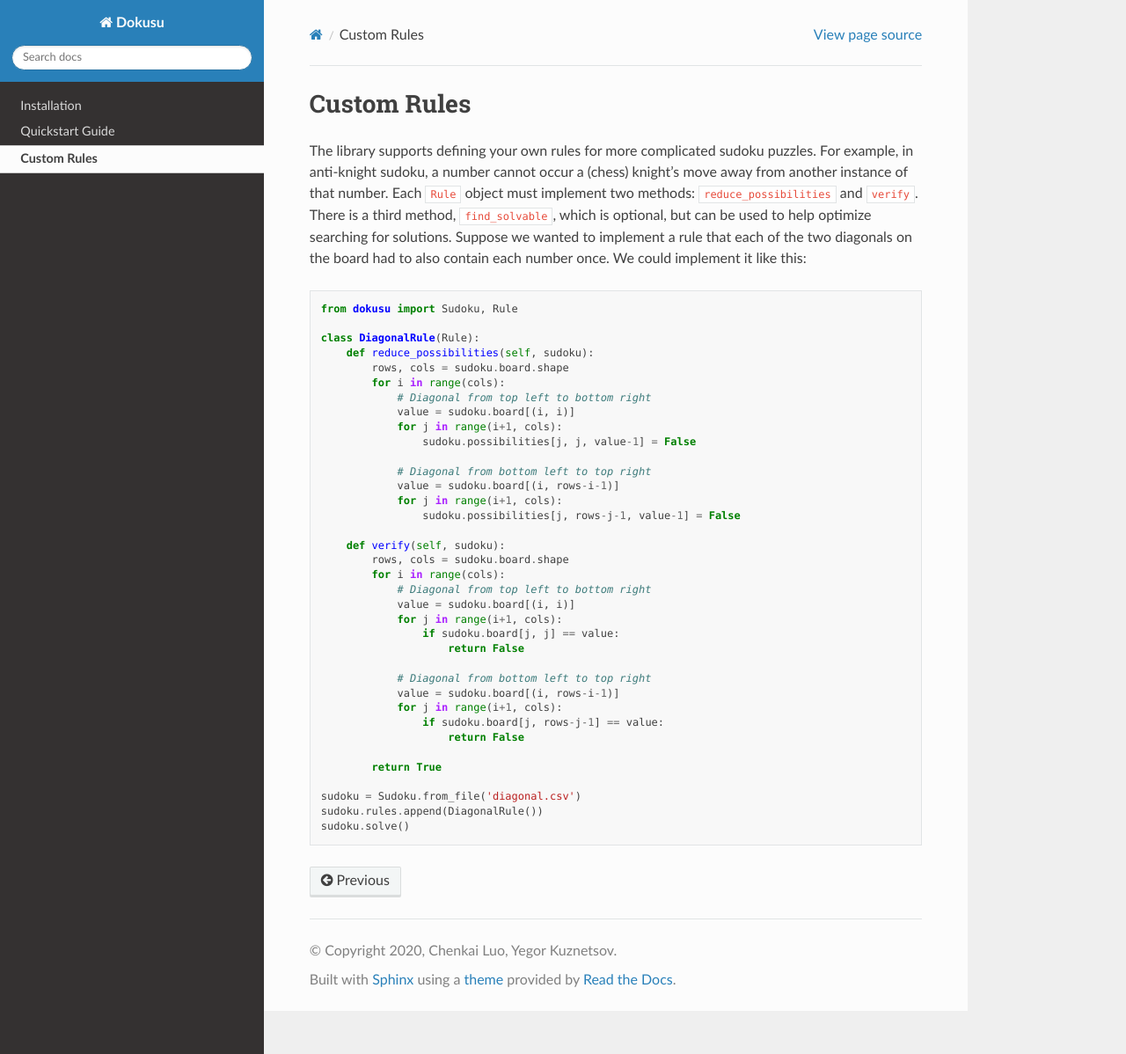
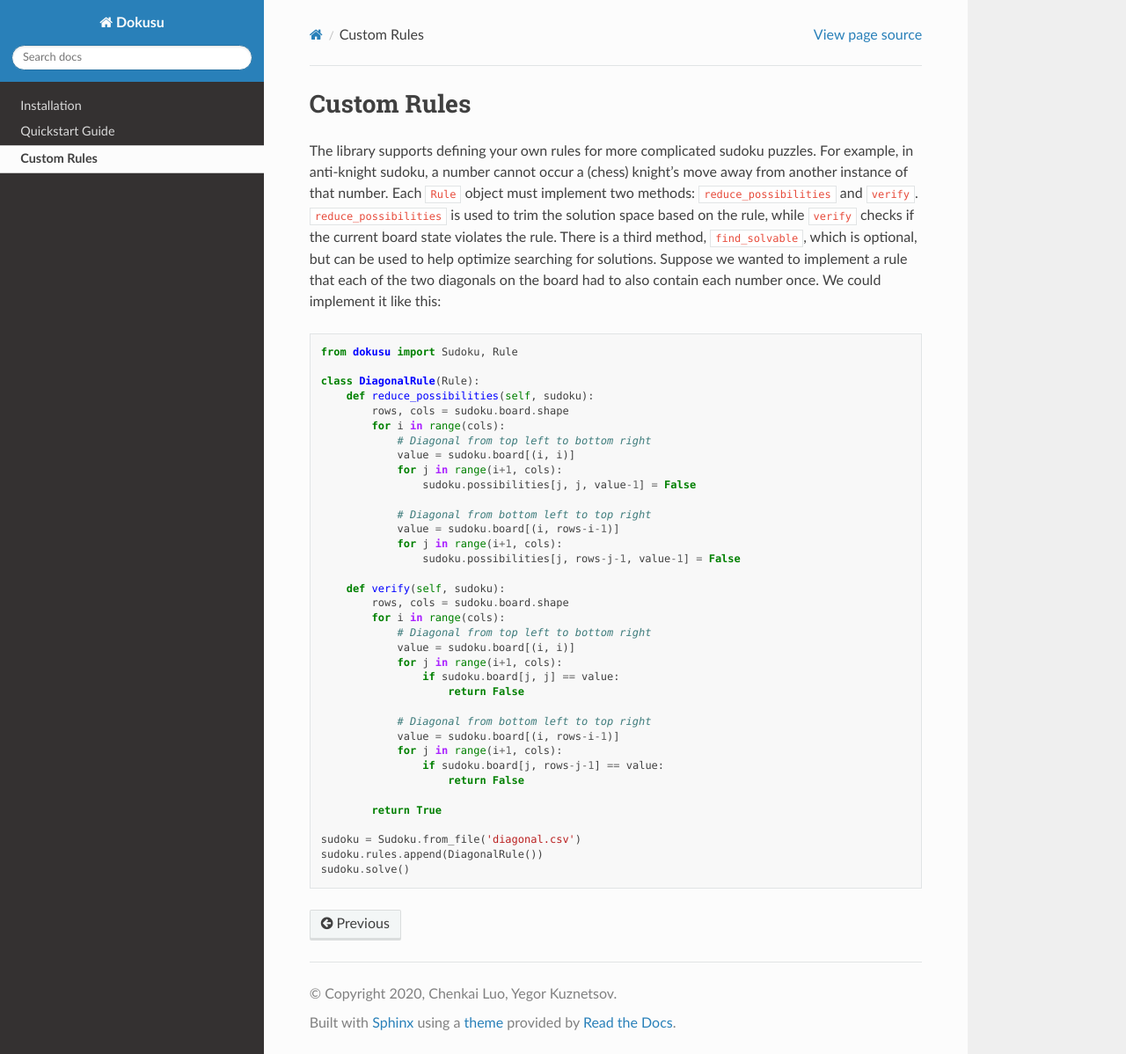
Before and after one commit to Chenkail/Dokusu, a Sphinx documentation site: the page built from docs/source/custom-rules.rst, in a window 1280 px wide and 1198 px high. Shown: the whole window at 88% size. Built offline with Sphinx 7.4.7 and the Read the Docs theme 2.0.0, drawn with Linux system fonts in a browser that asks for light colours.

Commit message:
Update custom-rules.rst

```diff
--- a/docs/source/custom-rules.rst
+++ b/docs/source/custom-rules.rst
@@ -2,7 +2,7 @@
 Custom Rules
 ************
 
-The library supports defining your own rules for more complicated sudoku puzzles. For example, in anti-knight sudoku, a number cannot occur a (chess) knight's move away from another instance of that number. Each ``Rule`` object must implement two methods: ``reduce_possibilities`` and ``verify``. There is a third method, ``find_solvable``, which is optional, but can be used to help optimize searching for solutions. Suppose we wanted to implement a rule that each of the two diagonals on the board had to also contain each number once. We could implement it like this:
+The library supports defining your own rules for more complicated sudoku puzzles. For example, in anti-knight sudoku, a number cannot occur a (chess) knight's move away from another instance of that number. Each ``Rule`` object must implement two methods: ``reduce_possibilities`` and ``verify``. ``reduce_possibilities`` is used to trim the solution space based on the rule, while ``verify`` checks if the current board state violates the rule. There is a third method, ``find_solvable``, which is optional, but can be used to help optimize searching for solutions. Suppose we wanted to implement a rule that each of the two diagonals on the board had to also contain each number once. We could implement it like this:
 
 .. code:: python
 
```
